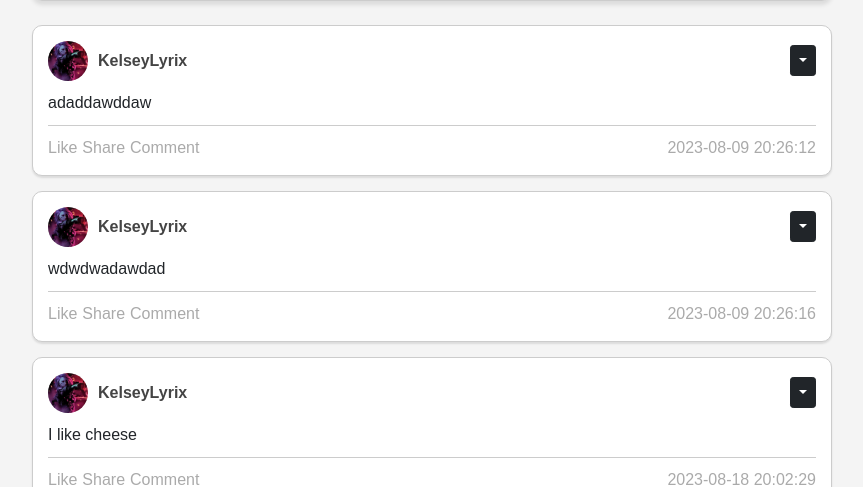
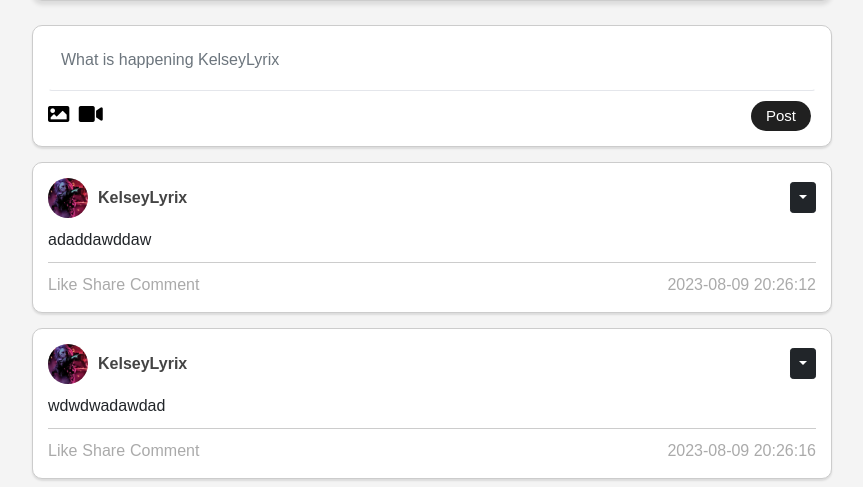
Before and after one commit to KelseyTech/Simple_Flask_Website, a Flask app: a page that uses modules/templates/user.html in a window 1280 px wide. Shown: the part 524-1011 px from the top of the page, without its empty margins (208-1071 px from the left). Run offline with Flask 3, Linux system fonts and the light colour scheme; a user stored in the database is signed in; data comes from the database, SQL or seed files in the repository.

Commit message:
Users can post from their profile

```diff
--- a/modules/templates/user.html
+++ b/modules/templates/user.html
@@ -2,6 +2,7 @@
 content %}
 <title>Profile Page</title>
 <body>
+
   <div class="profile-container">
     <div class="profile-banner">
       <img src="../static/images/background.jpg" alt="Profile Banner" />
@@ -32,6 +33,23 @@ content %}
     </div>
   </div>
 </br>
+{% if current_user.username == username %}
+<div class="create-post profile-container">
+  <textarea
+    class="form-control"
+    name="text"
+    id="text"
+    placeholder="What is happening {{user.username}}"
+  ></textarea>
+  <div class="create-post-footer">
+    <div class="create-post-actions">
+      <i class="create-post-icons fas fa-solid fa-image fa-lg" style="color: #000000;"></i>
+      <i class="create-post-icons fas fa-regular fa-video fa-lg" style="color: #000000;"></i>
+    </div>
+  <button class="post-btn"  type="submit">Post</button>
+</div>
+{% endif %}
+</div>
   <!--Creates the Individual Post-->
   {% for post in posts %}
   <div class="profile-container post">
```
Also changed, not shown: modules/views.py (line endings or trailing spaces).
